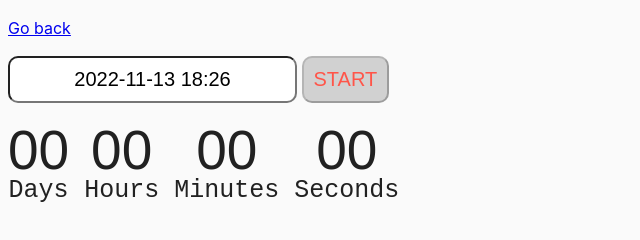
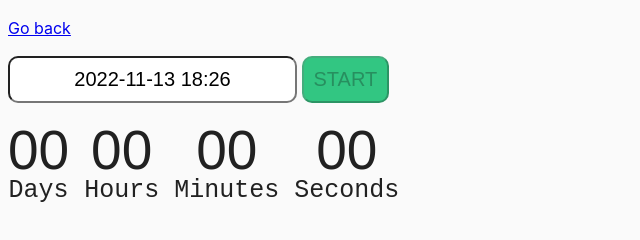
Before and after one commit to Eric-Ramirez-90/goit-js-hw-09, a website built with Parcel: page src/02-timer.html in a window 1280 px wide. Shown: the whole page, without its empty margins (0-640 px from the left). Built offline with nearby package versions, Linux system fonts and the light colour scheme.

Commit message:
fixed task-02

```diff
--- a/src/02-timer.html
+++ b/src/02-timer.html
@@ -10,7 +10,7 @@
     <p><a href="index.html">Go back</a></p>
 
     <input type="text" id="datetime-picker" class="calendar" />
-    <button type="button" data-start disabled>START</button>
+    <button class="timer_start" type="button" data-start disabled>START</button>
 
     <div class="timer">
       <div class="field">
--- a/src/css/common.css
+++ b/src/css/common.css
@@ -25,7 +25,7 @@ input.calendar {
   font-family: Arial, Helvetica, sans-serif;
 }
 
-button[data-start] {
+.timer_start {
   font-size: 20px;
   border-radius: 10px;
   padding: 10px 10px 10px 10px;
@@ -35,7 +35,7 @@ button[data-start] {
   text-align: center;
 }
 
-button[disabled] {
+.timer_start [disabled] {
   cursor: not-allowed;
   color: #ff5549;
   background-color: #d1d1d1;
```
